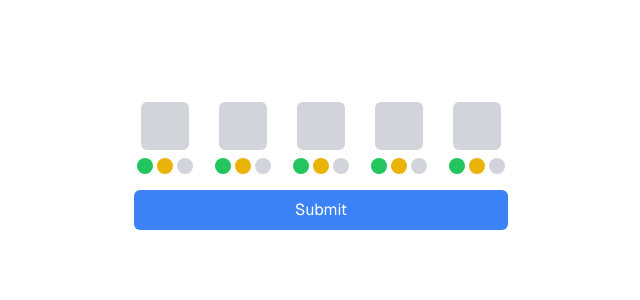
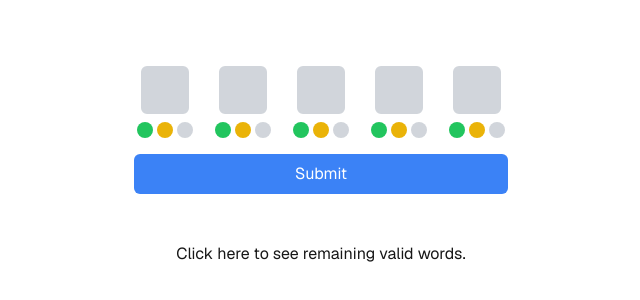
Before and after one commit to tmountjr/wordle-frontend, a Next.js app: page / in a window 1280 px wide. Shown: the part 234-534 px from the top of the page, without its empty margins (319-959 px from the left). Built offline with nearby package versions, Linux system fonts and the light colour scheme.

Commit message:
add flyout with remaining words

```diff
--- a/src/components/Board.js
+++ b/src/components/Board.js
@@ -16,6 +16,7 @@ export default function Board() {
   const [ gameOver, setGameOver ] = useState(false)
   const [ wordList, setWordList ] = useState(new WordList(['xxxxx']))
   const [ messageClasses, setMessageClasses ] = useState(['text-center'])
+  const [ flyoutOpen, setFlyoutOpen ] = useState(false)
 
   useEffect(() => {
     const fetchWordlist = async () => {
@@ -102,6 +103,22 @@ export default function Board() {
         ))}
         {gameOver && <div className={messageClasses.join(' ')}>Game Over!</div>}
       </div>
+      <div className="mt-4">
+        <a href="#" onClick={() => setFlyoutOpen(true)}>Click here to see remaining valid words.</a>
+      </div>
+      {flyoutOpen && (
+        <div className="fixed inset-0 bg-gray-800 bg-opacity-50 dark:bg-gray-900 dark:bg-opacity-75 z-50" onClick={() => setFlyoutOpen(false)}>
+          <div className="fixed right-0 top-0 h-full w-1/3 bg-white dark:bg-gray-800 shadow-lg p-4 overflow-y-auto" onClick={(e) => e.stopPropagation()}>
+            <button className="text-right text-gray-700 dark:text-gray-300" onClick={() => setFlyoutOpen(false)}>[Close]</button>
+            <h2 className="text-xl font-bold mb-4 text-gray-900 dark:text-gray-100">Remaining Valid Words</h2>
+            <ul className="text-gray-700 dark:text-gray-300">
+              {wordList.words.map((word, index) => (
+                <li key={`word-${index}`}>{word}</li>
+              ))}
+            </ul>
+          </div>
+        </div>
+      )}
     </>
   )
 }
```
